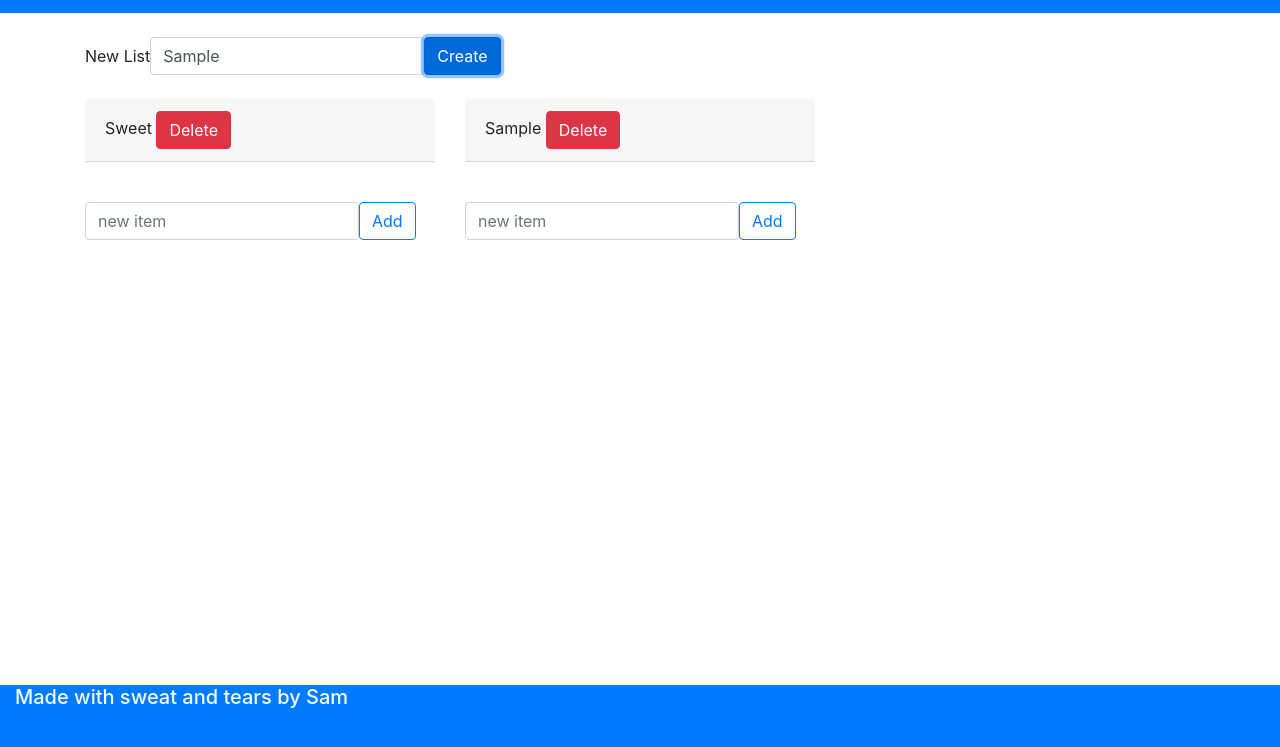
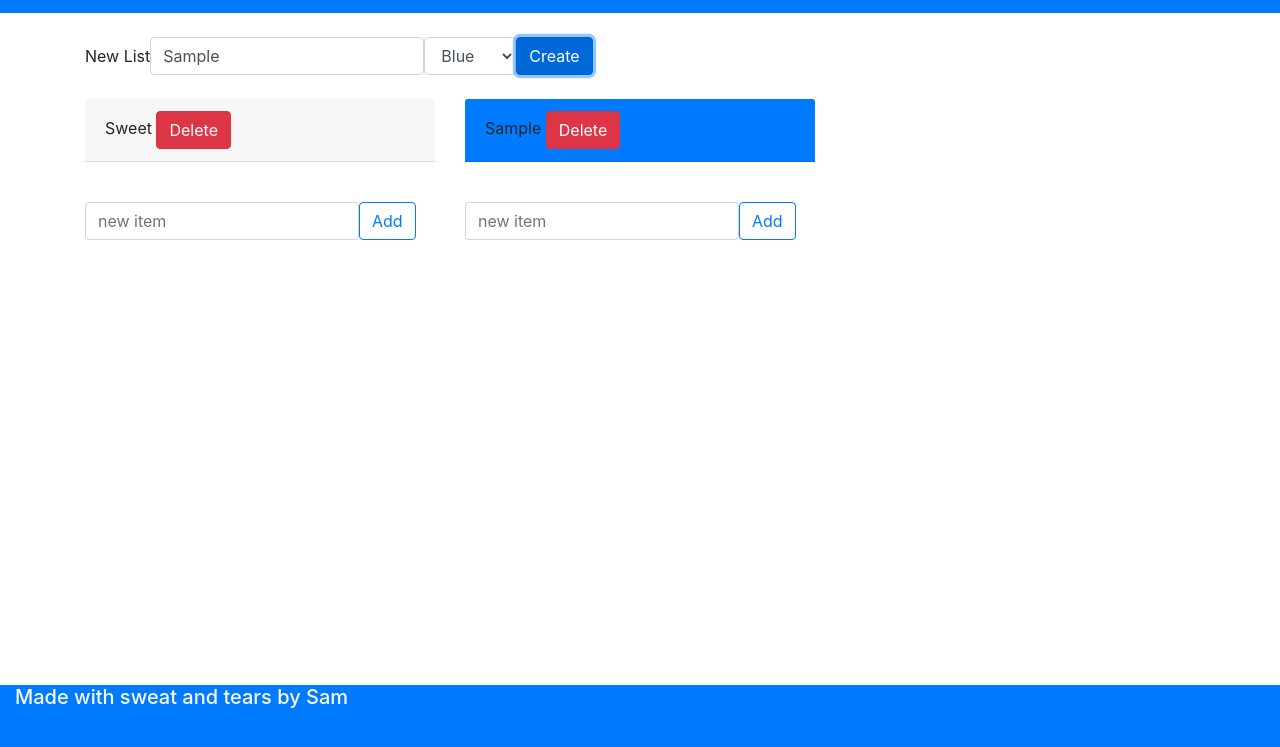
Before and after one commit to SamuelJTaylor22/Taskmaster, a plain HTML site: page index.html in a window 1280 px wide. Both pictures are taken after typing "Sample" into the empty fields and a click on the button "Create". Shown: the part 51-798 px from the top of the page. Drawn offline with nearby package versions, Linux system fonts and the light colour scheme.

Commit message:
colorpicker done

```diff
--- a/app/Controllers/ListsController.js
+++ b/app/Controllers/ListsController.js
@@ -6,7 +6,6 @@ function _draw(){
   STORE.State.lists.forEach(l => template += l.Template)
   document.getElementById("lists").innerHTML = template
   STORE.saveState()
-  console.log(STORE.State.lists)
 }
 
 //Public
@@ -19,7 +18,9 @@ export default class ListsController {
     event.preventDefault();
     let form = event.target
     // @ts-ignore
-    ListsService.newList({title: form.list.value})
+    let color = form.color.value;
+    // @ts-ignore
+    ListsService.newList({title: form.list.value, color: color})
     _draw();
   }
 
--- a/app/Models/List.js
+++ b/app/Models/List.js
@@ -1,8 +1,9 @@
 import { generateId } from "../utils.js"
 
 export default class List {
-    constructor({title, tasks}) {
+    constructor({title, color, tasks}) {
         this.title = title
+        this.color = color || ''
         this.tasks = tasks || []
         this.id = generateId()
     }
@@ -11,7 +12,7 @@ export default class List {
         return `
         <section class = "col-md-4"
         <div class="card">
-        <div class="card-header">
+        <div class="card-header ${this.colorPicker}">
           ${this.title}
           <button type="button" class="btn btn-danger" onclick="app.listsController.deleteList('${this.id}')">Delete</button>
         </div>
@@ -44,4 +45,13 @@ export default class List {
         return template
     }
 
+    get colorPicker(){
+        switch(this.color){
+            case "Blue": return "bg-primary";
+            case "Green": return "bg-success";
+            case "Grey": return "bg-secondary";
+        }
+
+    }
+
 }
--- a/app/Services/ListsService.js
+++ b/app/Services/ListsService.js
@@ -5,8 +5,6 @@ import store from "../store.js";
 class ListsService {
   newItem(item, id) {
     let fList = store.State.lists.find(l => l.id == id)
-    console.log(fList);
-    console.log(item);
     fList.tasks.push(item)
   }
 
@@ -22,6 +20,7 @@ class ListsService {
   newList(title) {
     let newList = new List(title)
     store.State.lists.push(newList)
+    console.log(store.State.lists)
   }
 
 
--- a/index.html
+++ b/index.html
@@ -30,7 +30,12 @@
                     <div class="form-group">
                         <label for="list">New List</label>
                         <input type="text" name="list" id="list" class="form-control" placeholder="Title">
-                        <button type="submit" class="btn btn-primary">Create</button>
+                        <select class="form-control" id="color" name="color">
+                            <option>Blue</option>
+                            <option>Green</option>
+                            <option>Grey</option>
+                          </select>
+                        <button type="submit" class="btn btn-primary" >Create</button>
                     </div>
                 </form>
             </div>
```
